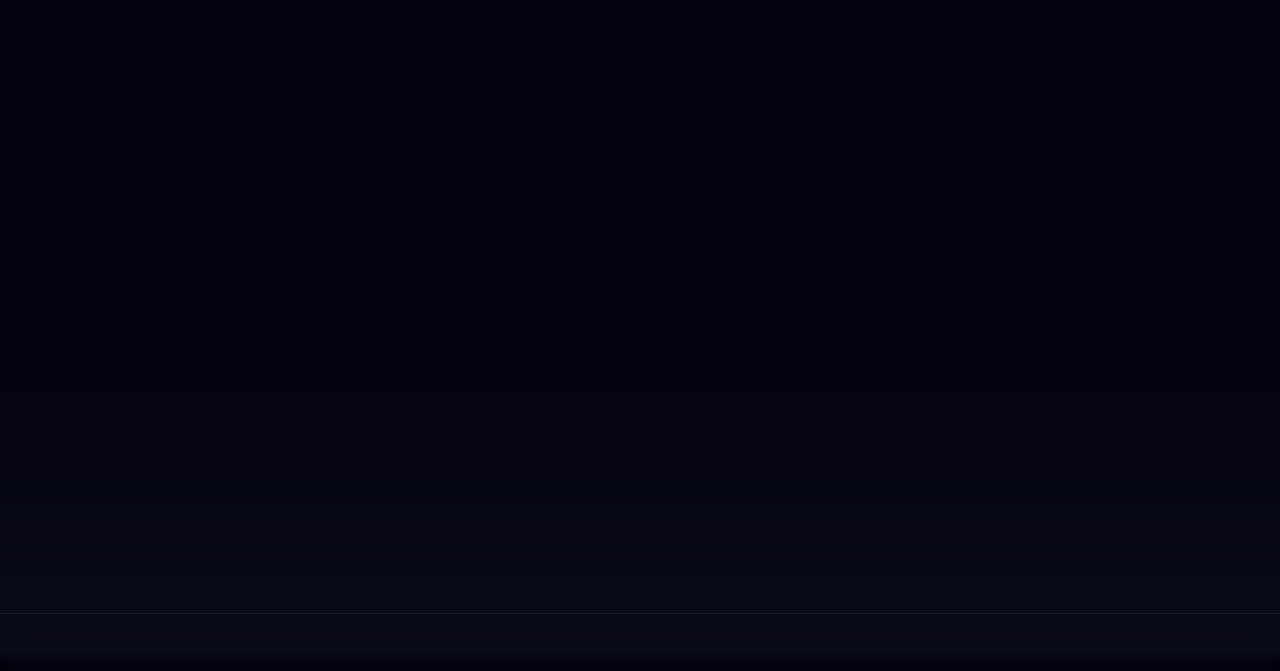
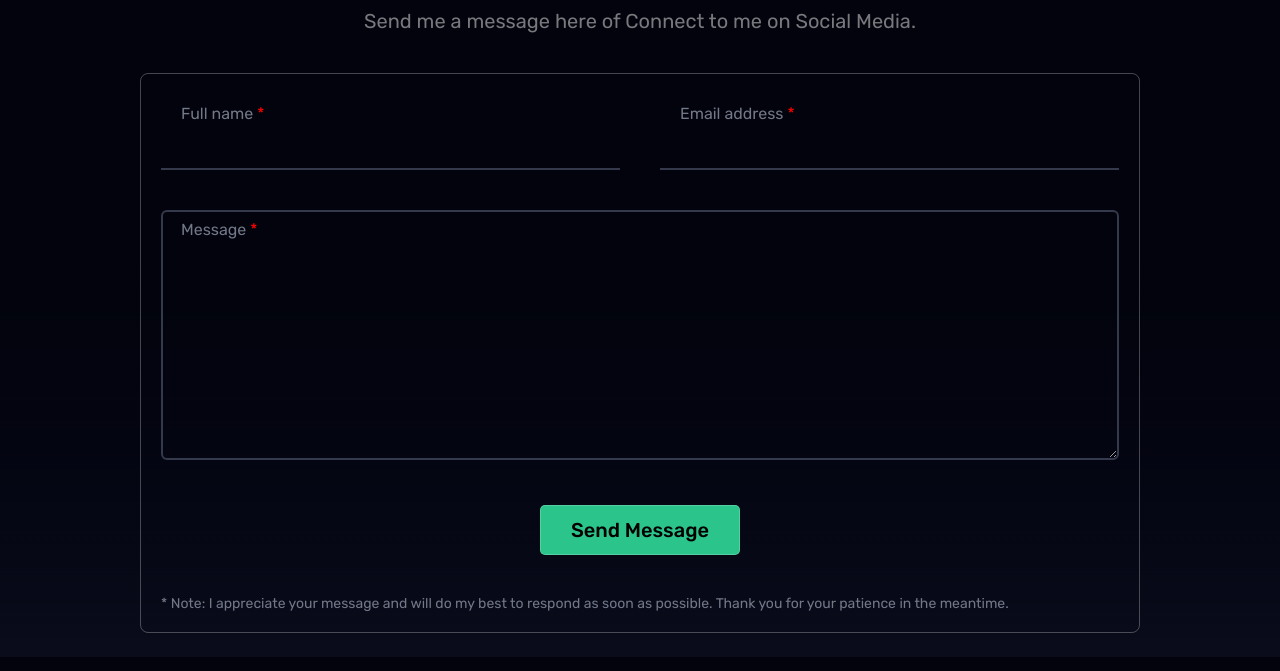
Before and after one commit to shivamdevs/Portfolio-new, an Astro site: page /contact in a window 1280 px wide. Shown: the part 143-814 px from the top of the page. Built offline with nearby package versions, Linux system fonts and the light colour scheme; Astro itself is replaced by a stand-in of ours.

Commit message:
code update 2.b
Added forms.

```diff
--- /dev/null
+++ b/src/components/form/FormArea.astro
@@ -0,0 +1,57 @@
+---
+    export interface Props {
+        id?: string;
+        label?: string;
+        required?: boolean;
+    }
+
+    let { id,  label, required } = Astro.props as Props;
+
+    let mandatory = required ? "*" : "";
+---
+
+<div class="group">
+    <label for={id}>{label} <span>{mandatory}</span></label>
+    <textarea id={id} required={required}></textarea>
+</div>
+
+<style>
+    .group {
+        width: 100%;
+        position: relative;
+    }
+    label {
+        position: absolute;
+        inset: 10px 0 auto 0;
+        display: block;
+        width: 100%;
+        padding: 0 20px 10px;
+        font-size: 16px;
+        color: #727888;
+    }
+    textarea {
+        width: 100%;
+        position: relative;
+        z-index: 1;
+        min-height: 250px;
+        max-height: 600px;
+        padding: 40px 20px 10px;
+        border-radius: 6px;
+        background: none;
+        resize: vertical;
+        outline: none;
+        border: 2px solid #343a4c;
+    }
+
+    label:has(+ textarea:focus) {
+        color: var(--logo-color);
+    }
+
+    label > span {
+        color: red;
+    }
+
+    textarea:focus {
+        border-color: var(--logo-color);
+    }
+</style>
--- /dev/null
+++ b/src/components/form/FormInput.astro
@@ -0,0 +1,56 @@
+---
+    export interface Props {
+        id?: string;
+        type?: any;
+        label?: string;
+        required?: boolean;
+        autoComplete?: string;
+    }
+
+    let { id, type, label, required, autoComplete } = Astro.props as Props;
+
+    let mandatory = required ? "*" : "";
+---
+
+<div class="group">
+    <label for={id}>{label} <span>{mandatory}</span></label>
+    <input id={id} type={type || "text"} autocomplete={autoComplete || "off"} required={required} />
+</div>
+
+<style>
+    .group {
+        width: 100%;
+        position: relative;
+    }
+    label {
+        position: absolute;
+        inset: 10px 0 auto 0;
+        display: block;
+        width: 100%;
+        padding: 0 20px;
+        font-size: 16px;
+        color: #727888;
+    }
+    input {
+        width: 100%;
+        position: relative;
+        z-index: 1;
+        padding: 40px 20px 10px;
+        background: none;
+        border: none;
+        outline: none;
+        border-bottom: 2px solid #343a4c;
+    }
+
+    label:has(+ input:focus) {
+        color: var(--logo-color);
+    }
+
+    label > span {
+        color: red;
+    }
+
+    input:focus {
+        border-bottom-color: var(--logo-color);
+    }
+</style>
--- /dev/null
+++ b/src/components/form/FormSelect.astro
@@ -0,0 +1,59 @@
+---
+    export interface Props {
+        id?: string;
+        label?: string;
+        required?: boolean;
+        options: Array<Array<string>>;
+    }
+
+    let { id, label, required, options } = Astro.props as Props;
+
+    let mandatory = required ? "*" : "";
+---
+
+<div class="group">
+    <label for={id}>{label} <span>{mandatory}</span></label>
+    <select id={id} required={required}>
+        {options?.map(option => (
+            <option value={option[1]}>{option[0]}</option>
+        ))}
+    </select>
+</div>
+
+<style>
+    .group {
+        width: 100%;
+        position: relative;
+    }
+    label {
+        position: absolute;
+        inset: 10px 0 auto 0;
+        display: block;
+        width: 100%;
+        padding: 0 20px;
+        font-size: 16px;
+        color: #727888;
+    }
+    select {
+        width: 100%;
+        position: relative;
+        z-index: 1;
+        padding: 40px 20px 10px;
+        background: none;
+        border: none;
+        outline: none;
+        border-bottom: 2px solid #343a4c;
+    }
+
+    label:has(+ select:focus) {
+        color: var(--logo-color);
+    }
+
+    label > span {
+        color: red;
+    }
+
+    select:focus {
+        border-bottom-color: var(--logo-color);
+    }
+</style>
--- /dev/null
+++ b/src/components/form/FormWrap.astro
@@ -0,0 +1,21 @@
+<div class="flex"><slot /></div>
+
+<style>
+    .flex {
+        display: flex;
+        width: 100%;
+        flex-direction: row;
+        flex-wrap: nowrap;
+        gap: 40px;
+        margin-bottom: 40px;
+    }
+    .flex > * {
+        flex: 1;
+        width: 100%;
+    }
+    @media (max-width: 767.8px) {
+        .flex {
+            flex-direction: column;
+        }
+    }
+</style>
--- /dev/null
+++ b/src/components/form/Forms.astro
@@ -0,0 +1,46 @@
+---
+---
+
+<section class="forms">
+    <form action="" class="form">
+        <slot />
+        <center><button class="button" type="submit">Send Message</button></center>
+        <div class="note">* Note: I appreciate your message and will do my best to respond as soon as possible. Thank you for your patience in the meantime.</div>
+    </form>
+</section>
+
+<style>
+    .forms {
+        padding: 20px;
+    }
+    .form {
+        border: 1px solid #fff4;
+        border-radius: 8px;
+        max-width: 1000px;
+        width: 100%;
+        margin: auto;
+        padding: 20px;
+    }
+    .note {
+        font-size: 14px;
+        color: #727888;
+    }
+    .button {
+        border: 1px solid #fff3;
+        display: inline-flex;
+        padding: 12px 30px;
+        border-radius: 5px;
+        background: #2bc48a;
+        margin: auto auto 40px;
+        color: #000;
+        font-weight: 500;
+        text-decoration: none;
+        transition: .2s;
+    }
+    .button:hover {
+        background-color: transparent;
+        border-color: #2bc48a;
+        cursor: pointer;
+        color: #2bc48a;
+    }
+</style>
--- a/src/components/home/Swipper.astro
+++ b/src/components/home/Swipper.astro
@@ -85,7 +85,7 @@ import Action from "./Action.astro";
         max-width: 1000px;
     }
     .item {
-        padding: 10px 55px;
+        padding: 10px 55px 40px;
         justify-content: center;
         display: flex;
         justify-content: center;
@@ -126,7 +126,7 @@ import Action from "./Action.astro";
             display: none;
         }
         .item {
-            padding: 20px 30px;
+            padding: 20px 30px 40px;
         }
     }
 </style>
--- a/src/pages/contact/index.astro
+++ b/src/pages/contact/index.astro
@@ -1,9 +1,41 @@
 ---
-import Layout from '../../layouts/Layout.astro';
+import FormArea from "../../components/form/FormArea.astro";
+import FormInput from "../../components/form/FormInput.astro";
+import Forms from "../../components/form/Forms.astro";
+import FormSelect from "../../components/form/FormSelect.astro";
+import FormWrap from "../../components/form/FormWrap.astro";
+import Layout from "../../layouts/Layout.astro";
 ---
 
 <Layout title="Contact">
+    <div class="header">
+        <h2 class="title">Contact</h2>
+        <p class="content">
+            Send me a message here of Connect to me on Social Media.
+        </p>
+    </div>
+    <Forms>
+        <FormWrap>
+            <FormInput id="name" label="Full name" autoComplete="name" type="text" required={true} />
+            <FormInput id="email" label="Email address" autoComplete="email" type="text" required={true} />
+        </FormWrap>
+        <FormWrap>
+            <FormArea id="message" label="Message" required={true} />
+        </FormWrap>
+    </Forms>
 </Layout>
 
 <style>
+    .header {
+        margin: auto;
+        width: 100%;
+        max-width: 1000px;
+        text-align: center;
+    }
+    .title {
+        color: var(--logo-color);
+    }
+    .content {
+        color: #fff7;
+    }
 </style>
--- a/src/pages/startup/index.astro
+++ b/src/pages/startup/index.astro
@@ -1,9 +1,53 @@
 ---
-import Layout from '../../layouts/Layout.astro';
+import FormArea from "../../components/form/FormArea.astro";
+import FormInput from "../../components/form/FormInput.astro";
+import Forms from "../../components/form/Forms.astro";
+import FormSelect from "../../components/form/FormSelect.astro";
+import FormWrap from "../../components/form/FormWrap.astro";
+import Layout from "../../layouts/Layout.astro";
 ---
 
 <Layout title="Startup">
+    <div class="header">
+        <h2 class="title">Startup</h2>
+        <p class="content">
+            Want to discuss a startup collaboration? I'm most definitely game.
+        </p>
+    </div>
+    <Forms>
+        <FormWrap>
+            <FormInput id="name" label="Full name" autoComplete="name" type="text" required={true} />
+            <FormInput id="email" label="Email address" autoComplete="email" type="text" required={true} />
+        </FormWrap>
+        <FormWrap>
+            <FormSelect id="project" label="Type of Project" required={true} options={[
+                ["HTML, CSS, JS", "ideal"],
+                ["ReactJS", "react"],
+                ["Astro.build", "astro"],
+            ]} />
+            <FormSelect id="interest" label="Your interest" required={true} options={[
+                ["Collaborator", "collab"],
+                ["Investor", "invest"],
+                ["Co-founder", "found"],
+            ]} />
+        </FormWrap>
+        <FormWrap>
+            <FormArea id="message" label="Additional details" required={true} />
+        </FormWrap>
+    </Forms>
 </Layout>
 
 <style>
+    .header {
+        margin: auto;
+        width: 100%;
+        max-width: 1000px;
+        text-align: center;
+    }
+    .title {
+        color: var(--logo-color);
+    }
+    .content {
+        color: #fff7;
+    }
 </style>
```
